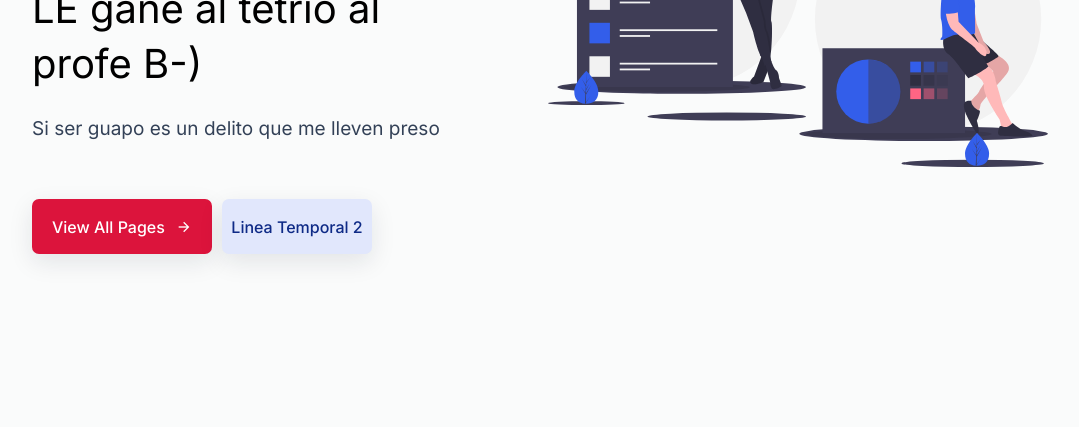
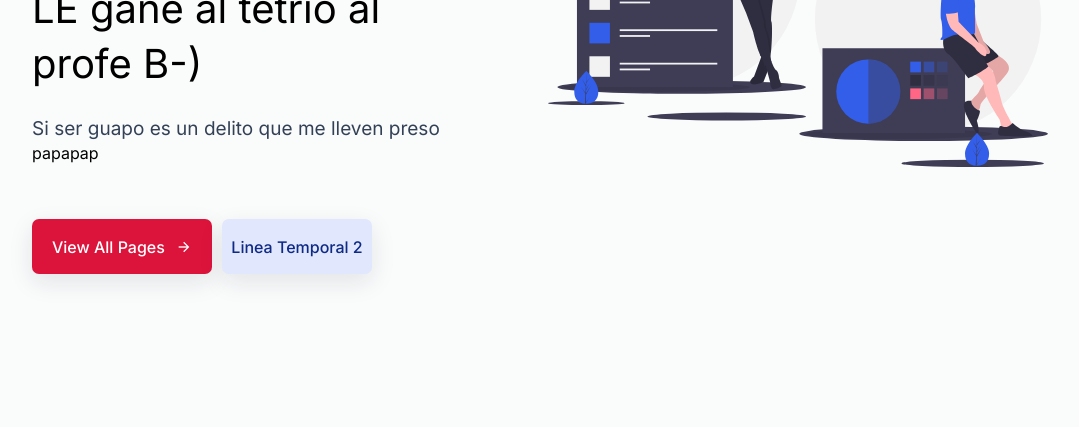
Before and after one commit to smxIvan/Primero-proyecto-Ivan-D, a plain HTML site: page index.html in a window 1280 px wide. Shown: the part 361-788 px from the top of the page, without its empty margins (112-1191 px from the left). Drawn offline with nearby package versions, Linux system fonts and the light colour scheme.

Commit message:
(wip): usando el vsc

```diff
--- a/index.html
+++ b/index.html
@@ -67,7 +67,7 @@
               Si ser guapo es un delito
               que me lleven preso
             </p>
-
+              <p>papapap</p>
             <div class="btn_wrapper">
               <button class="btn view_more_btn">
                 view all pages <i class="ri-arrow-right-line"></i>
```
